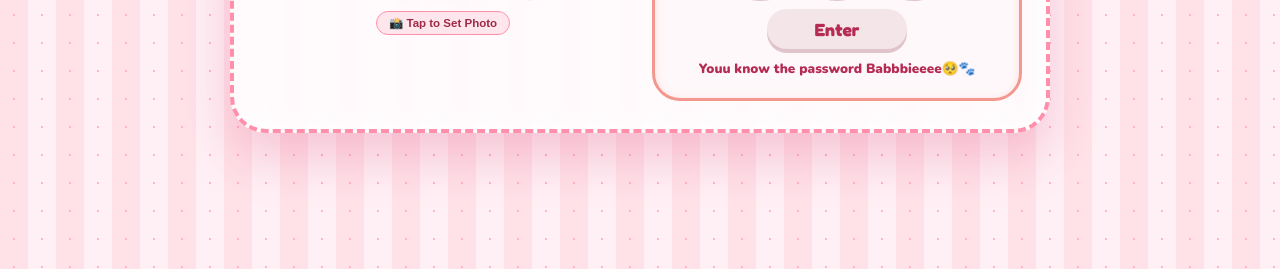
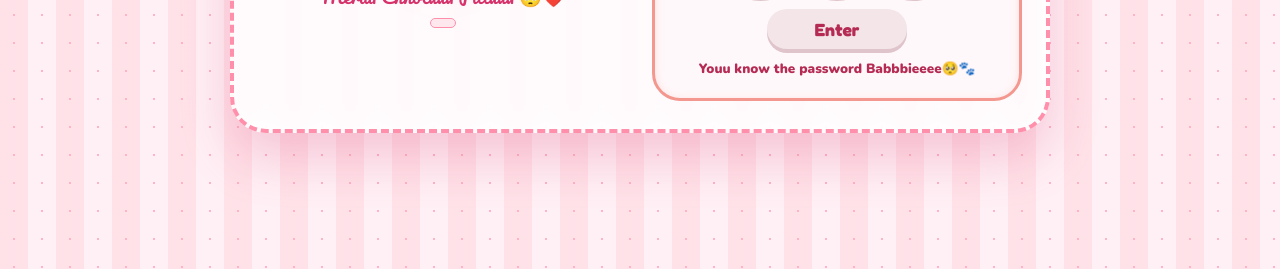
Before and after one commit to ishantbhakre/babbyyyy, a plain HTML site: page index.html in a window 1280 px wide. Shown: the part 531-800 px from the top of the page. Drawn offline with nearby package versions, Linux system fonts and the light colour scheme.

Commit message:
Update index.html

```diff
--- a/index.html
+++ b/index.html
@@ -3,7 +3,7 @@
 <head>
 <meta charset="UTF-8">
 <meta name="viewport" content="width=device-width, initial-scale=1.0, maximum-scale=1.0, user-scalable=no">
-<title>For My Chhotuuu Pilluuu 🥺❤️</title>
+<title>For My Chhotaaaa shaaaaaa Pilluuuuuuu 🥺❤️</title>
 <style>
   @import url('https://fonts.googleapis.com/css2?family=Fredoka:wght@400;600;700&family=Nunito:ital,wght@0,400;0,700;0,900;1,600&family=Pacifico&display=swap');
 
@@ -701,7 +701,7 @@
           </div>
         </div>
         <div class="heart-caption">Meraa Chhotuuu Pilluuu 🥺❤️</div>
-        <button type="button" class="photo-upload-pill" onclick="document.getElementById('selfie-picker').click()">📸 Tap to Set Photo</button>
+        <button type="button" class="photo-upload-pill" onclick="document.getElementById('selfie-picker').click()"></button>
       </div>
 
       <!-- Right Side: Interactive Keypad Lock -->
```
